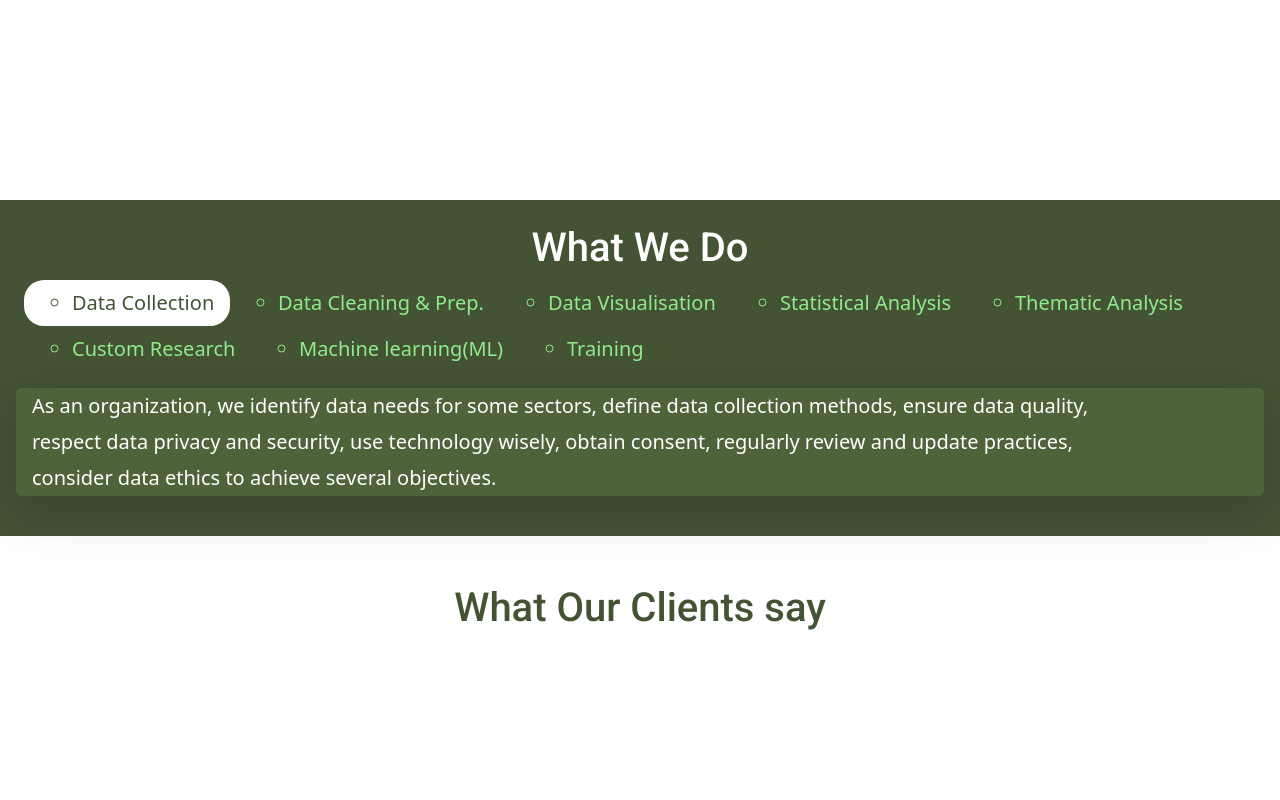
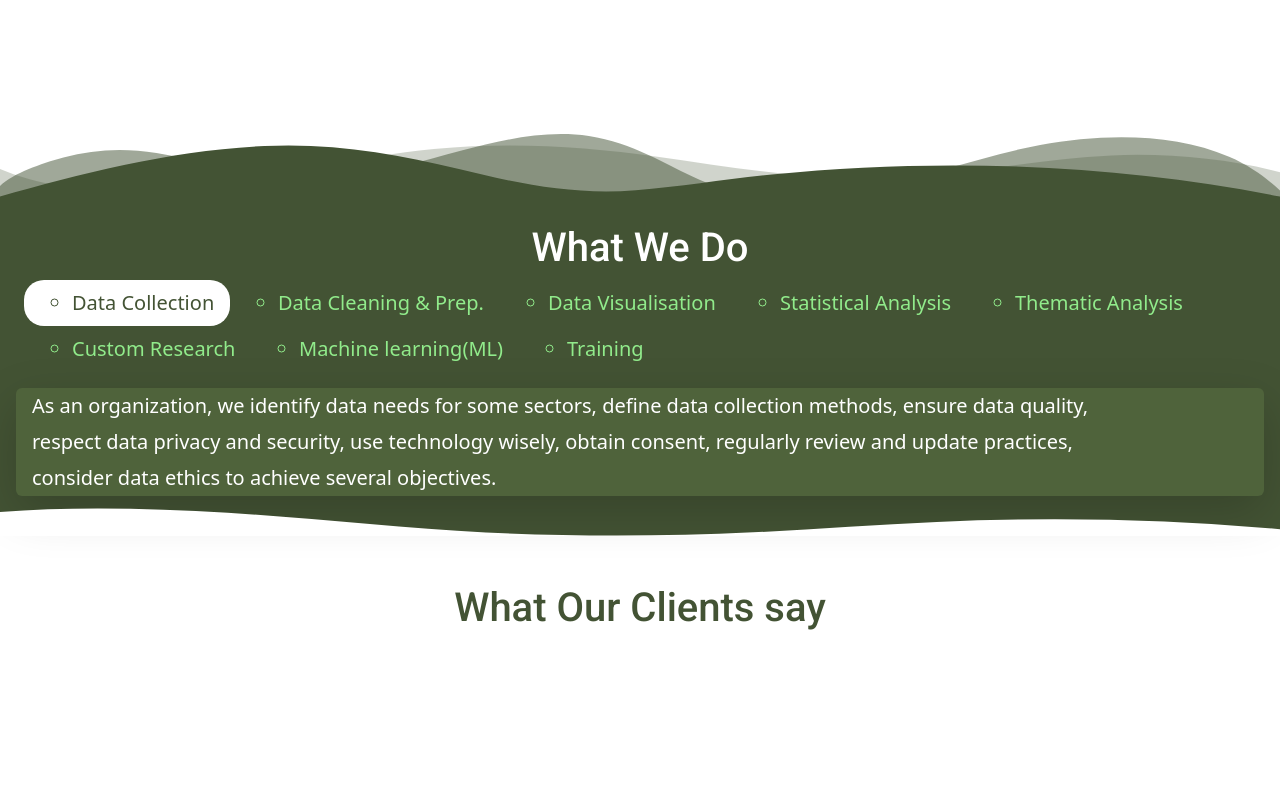
Before and after one commit to I-webdev/M2D, a plain HTML site: page index.html in a window 1280 px wide. Shown: the part 520-1320 px from the top of the page. Drawn offline with nearby package versions, Linux system fonts and the light colour scheme.

Commit message:
custom shape divider added

```diff
--- a/index.html
+++ b/index.html
@@ -71,10 +71,22 @@
    <h1 class="introduction-header-two px-3 roboto-regular animation-two">
     Empowering Businesses To Make Concise Decisions And Stay Ahead of Competitors.
   </h1>
+  <div class="custom-shape-divider-bottom-1713439624">
+    <svg data-name="Layer 1" xmlns="http://www.w3.org/2000/svg" viewBox="0 0 1200 120" preserveAspectRatio="none">
+        <path d="M0,0V46.29c47.79,22.2,103.59,32.17,158,28,70.36-5.37,136.33-33.31,206.8-37.5C438.64,32.43,512.34,53.67,583,72.05c69.27,18,138.3,24.88,209.4,13.08,36.15-6,69.85-17.84,104.45-29.34C989.49,25,1113-14.29,1200,52.47V0Z" opacity=".25" class="shape-fill"></path>
+        <path d="M0,0V15.81C13,36.92,27.64,56.86,47.69,72.05,99.41,111.27,165,111,224.58,91.58c31.15-10.15,60.09-26.07,89.67-39.8,40.92-19,84.73-46,130.83-49.67,36.26-2.85,70.9,9.42,98.6,31.56,31.77,25.39,62.32,62,103.63,73,40.44,10.79,81.35-6.69,119.13-24.28s75.16-39,116.92-43.05c59.73-5.85,113.28,22.88,168.9,38.84,30.2,8.66,59,6.17,87.09-7.5,22.43-10.89,48-26.93,60.65-49.24V0Z" opacity=".5" class="shape-fill"></path>
+        <path d="M0,0V5.63C149.93,59,314.09,71.32,475.83,42.57c43-7.64,84.23-20.12,127.61-26.46,59-8.63,112.48,12.24,165.56,35.4C827.93,77.22,886,95.24,951.2,90c86.53-7,172.46-45.71,248.8-84.81V0Z" class="shape-fill"></path>
+    </svg>
+</div>
   </section>
 
   <!-------------------------------------------------------- section-two ---------------------------------------------------->
   <section class="pt-3 pb-4 section-two" id="service">
+    <div class="custom-shape-divider-top-1713440037">
+      <svg data-name="Layer 1" xmlns="http://www.w3.org/2000/svg" viewBox="0 0 1200 120" preserveAspectRatio="none">
+          <path d="M321.39,56.44c58-10.79,114.16-30.13,172-41.86,82.39-16.72,168.19-17.73,250.45-.39C823.78,31,906.67,72,985.66,92.83c70.05,18.48,146.53,26.09,214.34,3V0H0V27.35A600.21,600.21,0,0,0,321.39,56.44Z" class="shape-fill"></path>
+      </svg>
+  </div>
 
     <h1 class="pt-2 roboto-regular section-two-header">What We Do</h1>
 
--- a/public/style.css
+++ b/public/style.css
@@ -34,8 +34,28 @@ body {
   height: 35px;
 }
 /*************************************section-one style**************************************************************************/
+.custom-shape-divider-bottom-1713439624 {
+  position: absolute;
+  bottom: 0;
+  left: 0;
+  width: 100%;
+  overflow: hidden;
+  line-height: 0;
+  transform: rotate(180deg);
+}
 
+.custom-shape-divider-bottom-1713439624 svg {
+  position: relative;
+  display: block;
+  width: calc(100% + 1.3px);
+  height: 72px;
+}
+
+.custom-shape-divider-bottom-1713439624 .shape-fill {
+  fill: #435334;
+}
 .section-one{
+  position: relative;
   color: #435334;
   min-height: 90vh;
   display: flex;
@@ -46,9 +66,29 @@ body {
 }
 /************************************section-two style*********************************************************************************/
 .section-two{
-
+  position: relative;
   color: white;
   background-color: #435334;
+}
+.custom-shape-divider-top-1713440037 {
+  position: absolute;
+  bottom: 0;
+  left: 0;
+  width: 100%;
+  overflow: hidden;
+  line-height: 0;
+  transform: rotate(180deg);
+}
+
+.custom-shape-divider-top-1713440037 svg {
+  position: relative;
+  display: block;
+  width: calc(100% + 1.3px);
+  height: 30px;
+}
+
+.custom-shape-divider-top-1713440037 .shape-fill {
+  fill: #FFFFFF;
 }
 
 
```
